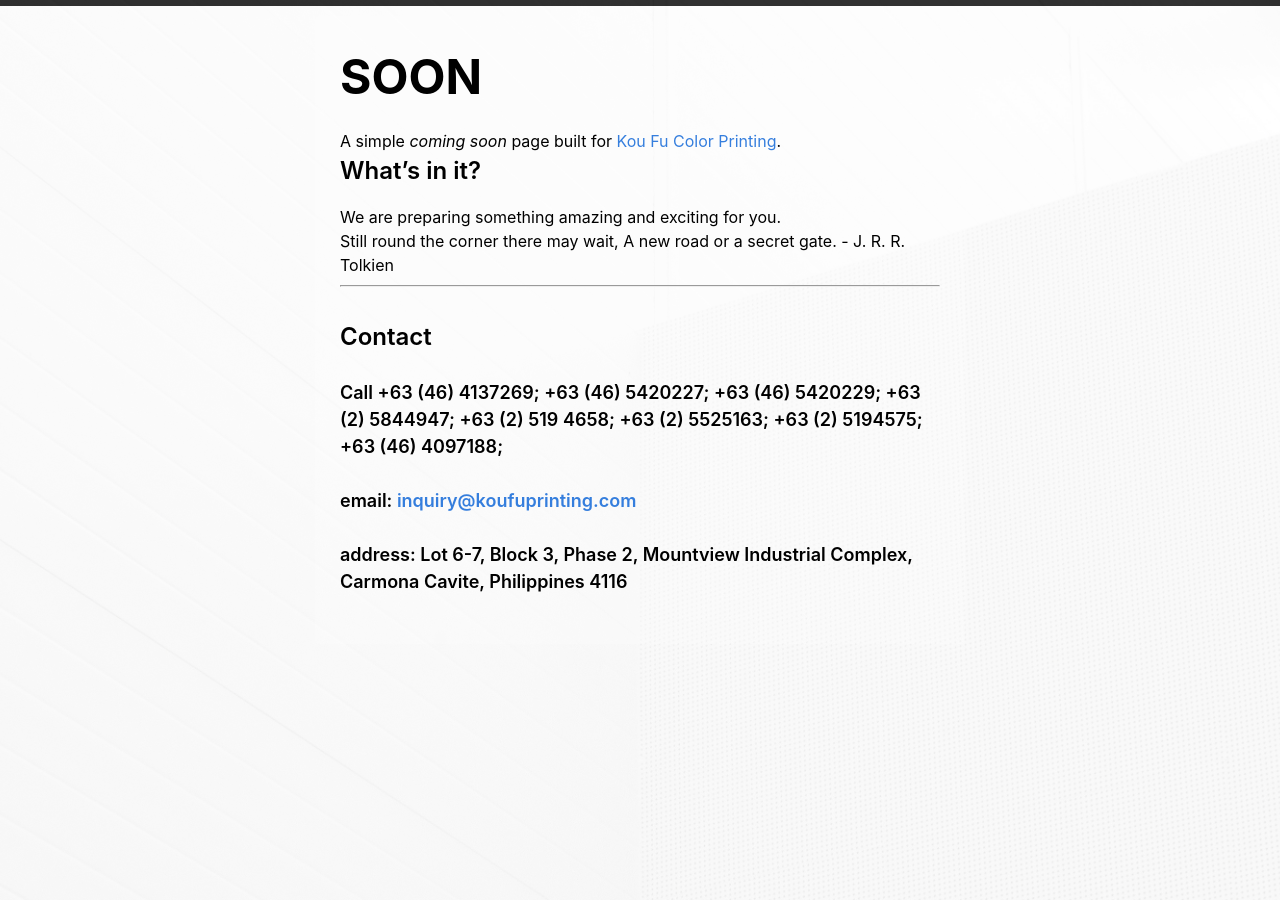
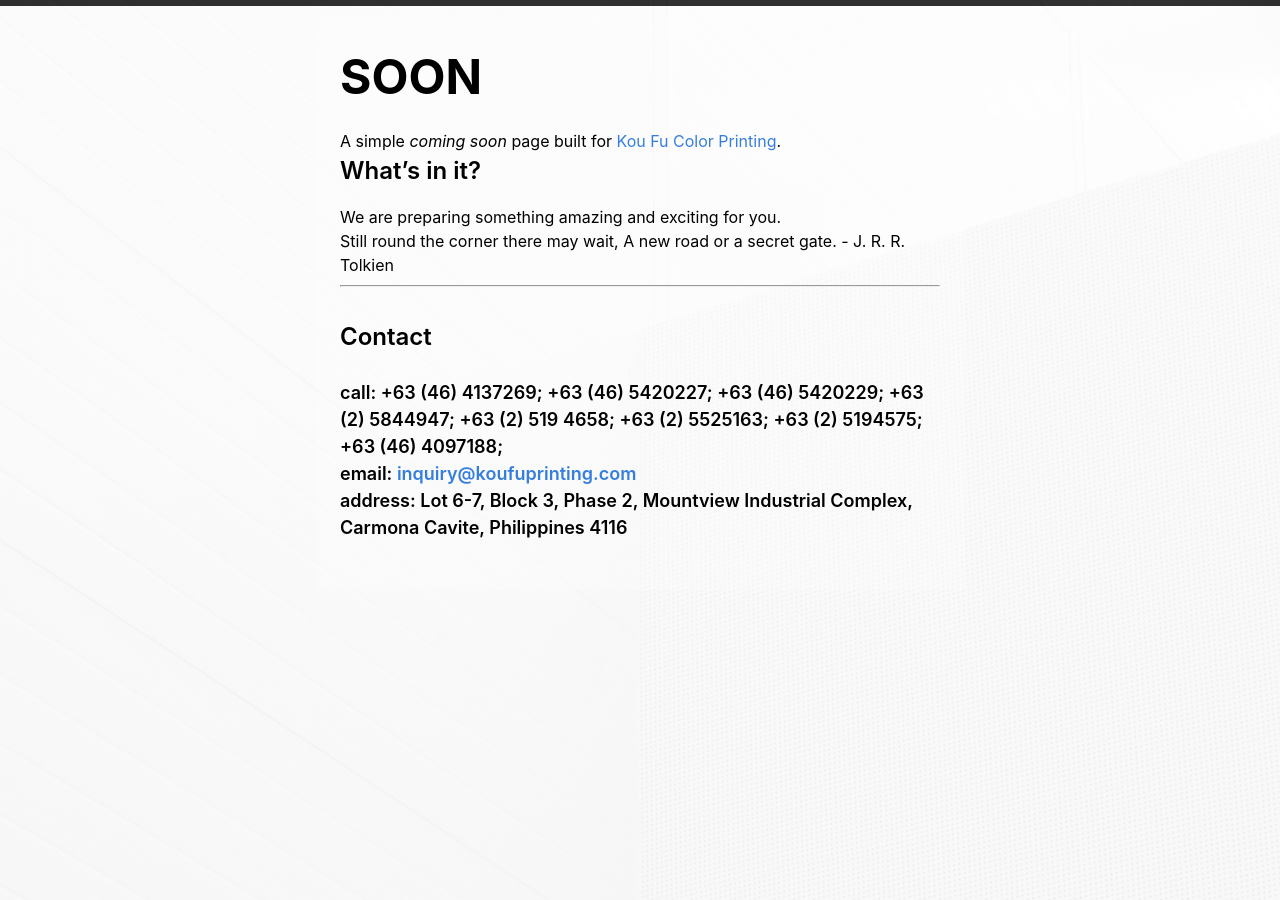
Before and after one commit to aice09/kfcp-comingsoon, a Jekyll site: the page built from index.md, in a window 1280 px wide. Built offline with Jekyll 4.4.1, drawn with Linux system fonts in a browser that asks for light colours.

Commit message:
Update footer.html

```diff
--- a/_includes/footer.html
+++ b/_includes/footer.html
@@ -15,16 +15,17 @@
 </li>
 <li>
             {% if site.phone %}
-            Call {{ site.phone | escape }}
+            call: {{ site.phone | escape }}
             {% endif %}
             </li>
 <li>
-          <br>
+
             {% if site.email %}
             email: <a href="mailto:{{ site.email }}">{{ site.email }}</a></li>
             {% endif %}
-            <br>
+            {% if site.address %}
             address: {{ site.address }}
+          {% endif %}
           </h3>
 </br>
         <div class="social-media-list">
```
